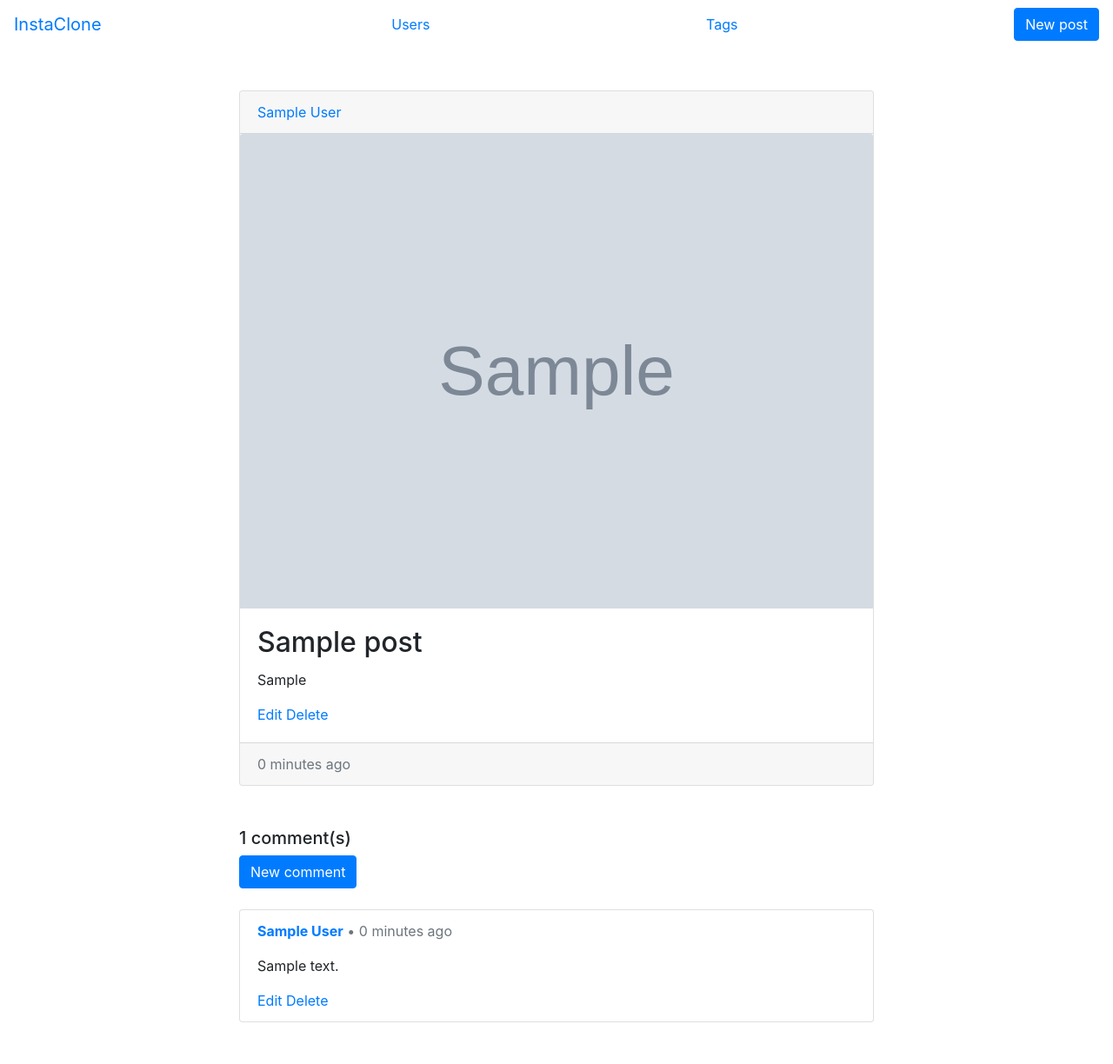
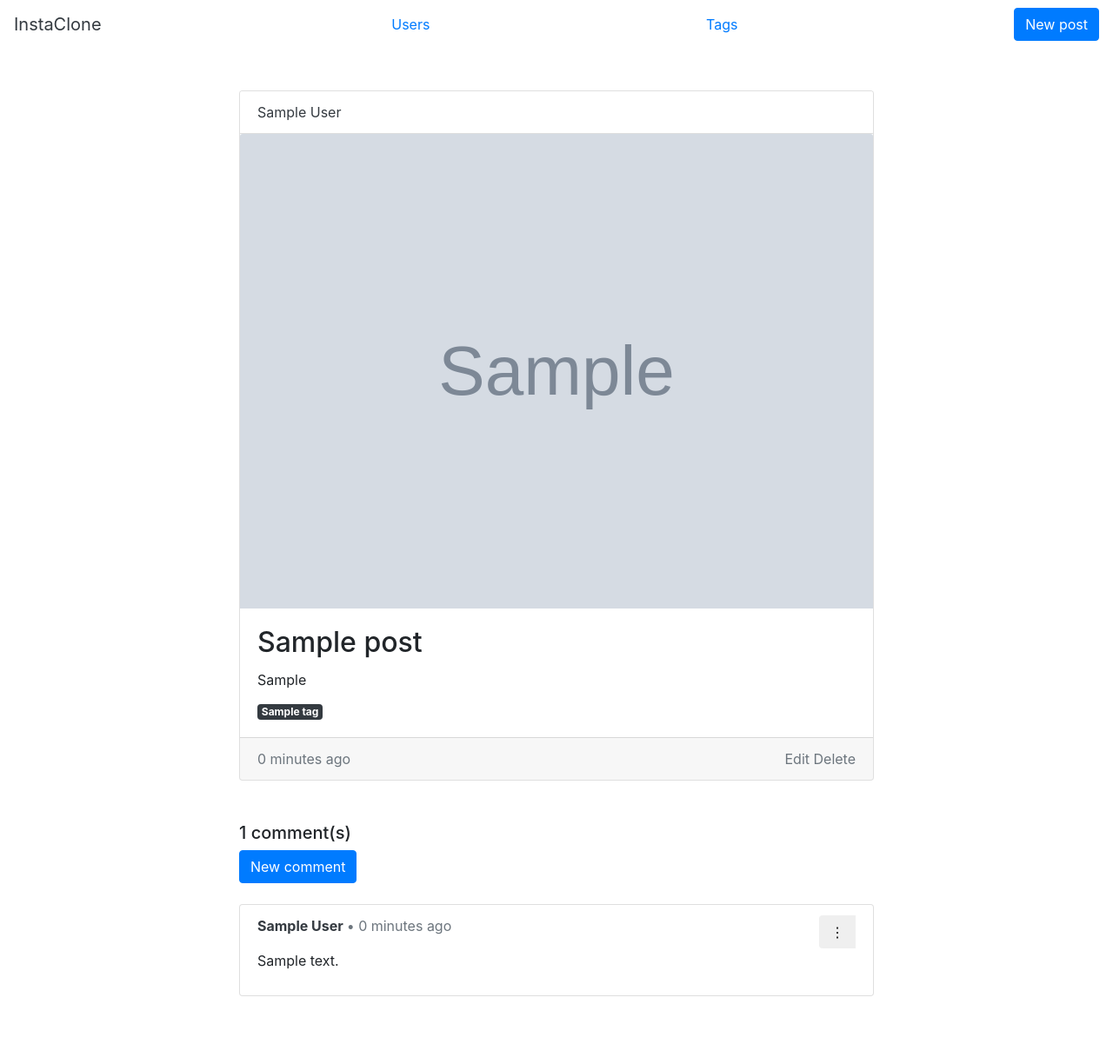
Before and after one commit to brittanylau/35px, a Django app: page /post/1 in a window 1280 px wide. Shown: the whole page at 87% size. After the commit the page ends 1146 px from the top, so only its background shows below. Run offline with Django 3.2, Linux system fonts and the light colour scheme; tables that the repository leaves empty hold one stand-in row (values such as "Sample post"); grey boxes marked "Sample" are stand-in pictures; some libraries are stand-ins or nearby versions.

Commit message:
Nitpicky style stuff

```diff
--- a/feed/static/feed/css/style.css
+++ b/feed/static/feed/css/style.css
@@ -2,7 +2,3 @@
     width: 600px;
     max-width: 100%;
 }
-
-.card-columns {
-  column-count: 3;
-}
--- a/feed/templates/feed/base.html
+++ b/feed/templates/feed/base.html
@@ -8,7 +8,7 @@
 
   <body>
     <nav class="navbar ">
-      <a class="navbar-brand" href="/">InstaClone</a>
+      <a class="navbar-brand text-dark" href="/">InstaClone</a>
       <a href="{% url 'feed:user_list' %}">Users</a>
       <a href="{% url 'feed:tag_list' %}">Tags</a>
       <a class="btn btn-primary" href="{% url 'feed:post_create' %}" role="button">New post</a>
@@ -24,4 +24,9 @@
     </div>
 
   </body>
+
+  <script src="https://code.jquery.com/jquery-3.2.1.slim.min.js" integrity="sha384-KJ3o2DKtIkvYIK3UENzmM7KCkRr/rE9/Qpg6aAZGJwFDMVNA/GpGFF93hXpG5KkN" crossorigin="anonymous"></script>
+  <script src="https://cdnjs.cloudflare.com/ajax/libs/popper.js/1.12.9/umd/popper.min.js" integrity="sha384-ApNbgh9B+Y1QKtv3Rn7W3mgPxhU9K/ScQsAP7hUibX39j7fakFPskvXusvfa0b4Q" crossorigin="anonymous"></script>
+  <script src="https://maxcdn.bootstrapcdn.com/bootstrap/4.0.0/js/bootstrap.min.js" integrity="sha384-JZR6Spejh4U02d8jOt6vLEHfe/JQGiRRSQQxSfFWpi1MquVdAyjUar5+76PVCmYl" crossorigin="anonymous"></script>
+
 </html>
--- a/feed/templates/feed/comments/comment_list.html
+++ b/feed/templates/feed/comments/comment_list.html
@@ -2,11 +2,27 @@
   <ul class="list-group">
     {% for comment in post.comments.all %}
       <li class="list-group-item">
-        <strong><a href="{% url 'feed:user_detail' comment.user.id %}">{{ comment.user.name }}</a></strong>
+
+        <strong>
+          <a class="text-dark" href="{% url 'feed:user_detail' comment.user.id %}">{{ comment.user.name }}</a>
+        </strong>
         <slot class="text-muted"> • {{ comment.posted_on|timesince }} ago</slot>
+
+        <!-- MENU -->
+        <div class="float-right">
+          <div class="btn-group">
+            <button type="button" class="btn btn-white" data-toggle="dropdown" aria-haspopup="true" aria-expanded="false">
+              ⋮
+            </button>
+            <div class="dropdown-menu dropdown-menu-right">
+              <a class="btn dropdown-item" role="button" href="{% url 'feed:comment_edit' comment.id %}">Edit</a>
+              <a class="btn dropdown-item" role="button" href="{% url 'feed:comment_delete' comment.id %}">Delete</a>
+            </div>
+          </div>
+        </div>
+
         <p>{{ comment.text|linebreaks }}</p>
-        <a href="{% url 'feed:comment_edit' comment.id %}">Edit</a>
-        <a href="{% url 'feed:comment_delete' comment.id %}">Delete</a>
+
       </li>
     {% empty %}
       <p>No comments here yet :(</p>
--- a/feed/templates/feed/posts/post_detail.html
+++ b/feed/templates/feed/posts/post_detail.html
@@ -2,8 +2,8 @@
 
 {% block content %}
 <div class="card mb-5">
-  <div class="card-header">
-    <a href="{% url 'feed:user_detail' post.user.id %}">{{ post.user.name }}</a>
+  <div class="card-header bg-white">
+    <a class='text-dark' href="{% url 'feed:user_detail' post.user.id %}">{{ post.user.name }}</a>
   </div>
 
   <img src="{{ post.image.url }}" alt="{{ post.title }}" class="card-img-top">
@@ -11,15 +11,21 @@
   <div class="card-body">
     <h2 class=card-title>{{ post.title }}</h2>
     <p class=card-text>{{ post.caption }}</p>
-
-    <a href="{% url 'feed:post_edit'   post.id %}">Edit</a>
-    <a href="{% url 'feed:post_delete' post.id %}">Delete</a>
+    {% for tag in post.tags.all %}
+      <span class="badge badge-dark mb-0">
+        <a class='text-white' href="{% url 'feed:tag_detail' tag.id %}">{{ tag.name }}</a>
+      </span>
+    {% endfor %}
   </div>
 
   <div class="card-footer">
     <a href="{% url 'feed:post_detail' post.id %}" class="text-muted">
       {{ post.posted_on|timesince }} ago
     </a>
+    <div class="float-right">
+      <a class="text-muted" href="{% url 'feed:post_edit'   post.id %}">Edit</a>
+      <a class="text-muted" href="{% url 'feed:post_delete' post.id %}">Delete</a>
+    </div>
   </div>
 </div>
 
--- a/feed/templates/feed/tags/tag_list.html
+++ b/feed/templates/feed/tags/tag_list.html
@@ -5,7 +5,7 @@
 <ul class="list-group">
   {% for tag in object_list %}
     <li class="list-group-item d-flex justify-content-between align-items-center">
-      <a href="{% url 'feed:tag_detail' tag.id %}">{{ tag.name }}</a>
+      <a class='text-dark' href="{% url 'feed:tag_detail' tag.id %}">{{ tag.name }}</a>
       <span class="badge badge-primary badge-pill">{{ tag.posts.count }}</span>
     </li>
   {% endfor %}
```
Also changed, not shown: feed/templates/feed/posts/post_list.html (+21 -4 lines), feed/templates/feed/posts/post_list_template.html (+19 -4 lines).
